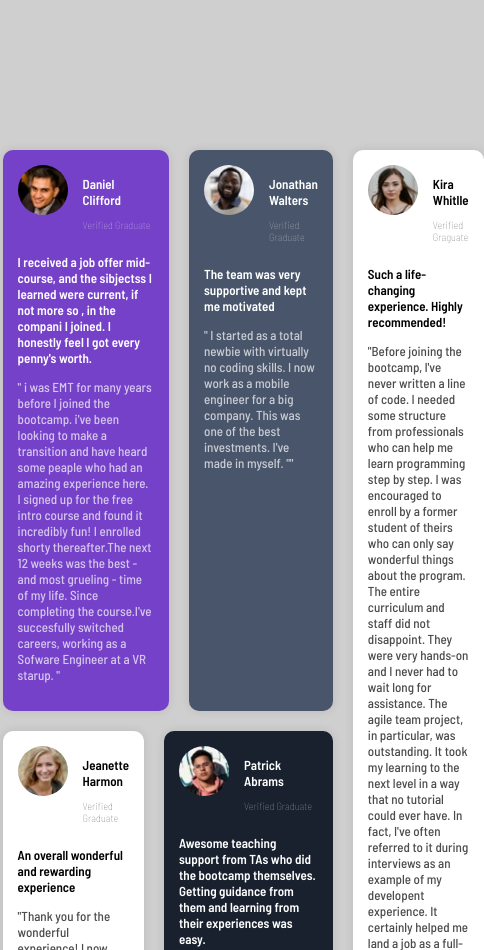
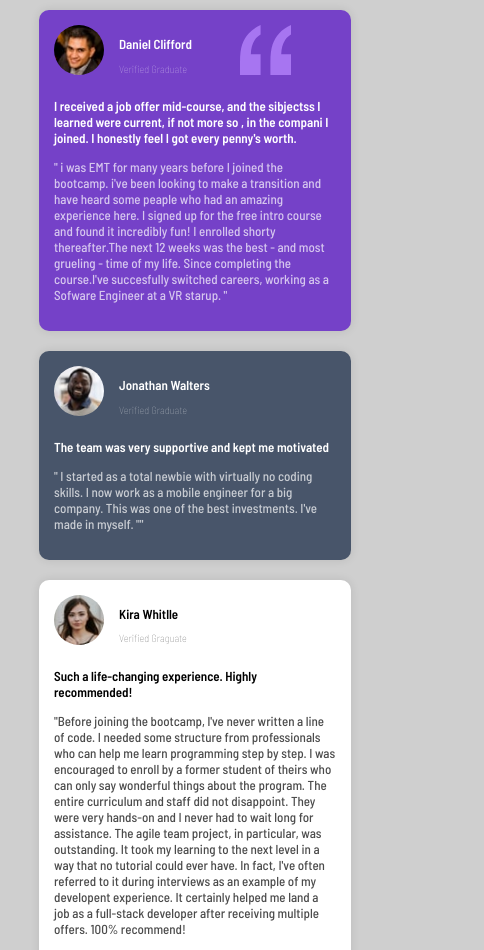
Before and after one commit to Conte-Mouctar/Grilles-t-moignages, a plain HTML site: page index.html in a window 390 px wide. Shown: the top 950 px of the page, 484 px wide, since content can reach past the window. Drawn offline with Linux system fonts and the light colour scheme.

Commit message:
Mise à jour de la version avec les derniers changements

```diff
--- a/index.html
+++ b/index.html
@@ -22,6 +22,11 @@
               <h2>Daniel Clifford</h2>
               <h3>Verified Graduate</h3>
             </div>
+            <img
+              src="./images/bg-pattern-quotation.svg"
+              alt=""
+              class="pattern"
+            />
           </div>
           <p class="temoignage">
             I received a job offer mid-course, and the sibjectss I learned were
--- a/styles.css
+++ b/styles.css
@@ -23,9 +23,16 @@ body {
 }
 
 .box {
+  position: relative;
   border-radius: 10px;
   box-shadow: 0px 0px 10px rgba(0, 0, 0, 0.1);
   padding: 15px;
+}
+
+.pattern {
+  border-radius: 0%;
+  position: absolute;
+  right: 60px;
 }
 
 img {
@@ -89,3 +96,38 @@ h3 {
   display: flex;
   gap: 15px;
 }
+
+@media screen and (max-width: 800px) {
+  .container {
+    margin: 0 auto;
+    width: 80%;
+    display: grid;
+    grid-template-columns: 1fr;
+    gap: 20px;
+    margin-top: 10px;
+  }
+  .un {
+    grid-column: 1/2;
+    grid-row: 1/2;
+  }
+
+  .deux {
+    grid-column: 1/2;
+    grid-row: 2/3;
+  }
+
+  .trois {
+    grid-row: 3/4;
+    grid-column: 1/2;
+  }
+
+  .quatre {
+    grid-row: 4/5;
+    grid-column: 1/2;
+  }
+
+  .cinque {
+    grid-row: 5 / 6;
+    grid-column: 1/2;
+  }
+}
```
